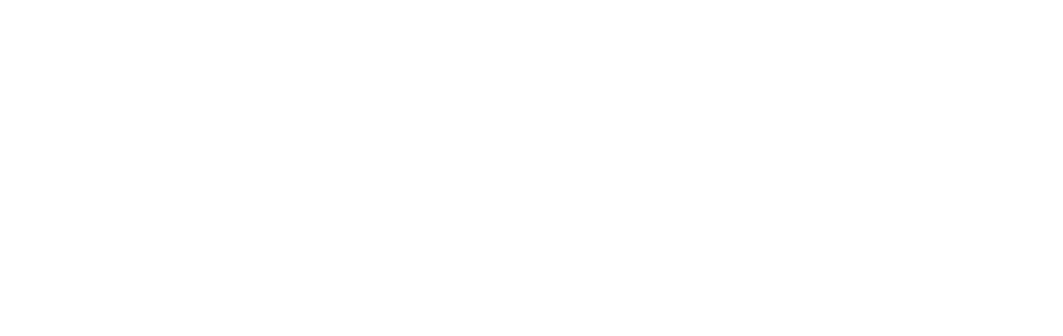
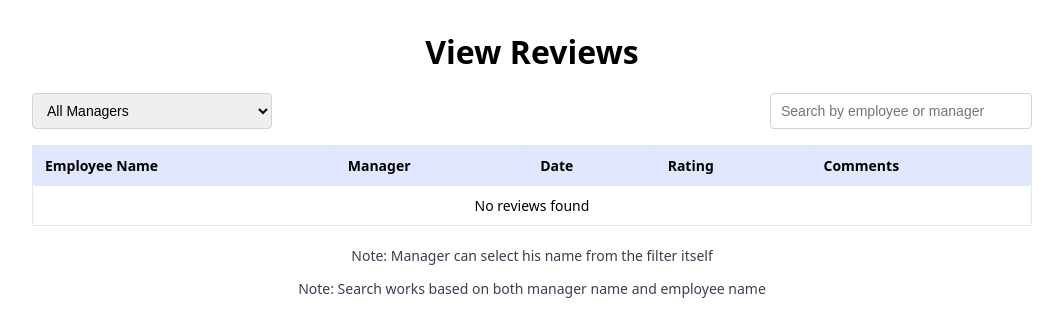
Before and after one commit to sauravkediaa/emp-review, a React (Create React App) app: page /view-reviews in a window 1280 px wide. Before the commit this address had no page. Shown: the top 336 px of the page, without its empty margins (108-1171 px from the left). Built offline with nearby package versions, Linux system fonts and the light colour scheme.

Commit message:
ViewReviews Page Added with CSS + "ViewReviews.js" + "ViewReviews.css

```diff
--- a/src/App.js
+++ b/src/App.js
@@ -13,7 +13,7 @@
         {/* <Route path="/" element={<LandingPage />} /> */}
         <Route path="/add-employee" element={<AddEmployee />} />
         <Route path="/add-review" element={<AddReview />} />
-        {/* <Route path="/view-reviews" element={<ViewReviews />} /> */}
+        <Route path="/view-reviews" element={<ViewReviews />} />
       </Routes>
     </BrowserRouter>
   );
--- a/src/pages/ViewReviews.js
+++ b/src/pages/ViewReviews.js
@@ -0,0 +1,139 @@
+import { useEffect, useState } from "react";
+import { getReviews } from "../utils/storage";
+import "../styles/ViewReviews.css";
+
+function ViewReviews() {
+  const [reviews, setReviews] = useState([]);
+  const [searchTerm, setSearchTerm] = useState("");
+  const [managerFilter, setManagerFilter] = useState("");
+  const [currentPage, setCurrentPage] = useState(1);
+
+  const PAGE_SIZE = 5;
+
+  // Load reviews on mount
+  useEffect(() => {
+    const data = getReviews();
+    setReviews(data);
+  }, []);
+
+  // Get unique managers for dropdown
+  const managers = [...new Set(reviews.map((r) => r.manager))];
+
+  // Search + filter logic
+  const filteredReviews = reviews.filter((review) => {
+    const matchesSearch =
+      review.employeeName.toLowerCase().includes(searchTerm.toLowerCase()) ||
+      review.manager.toLowerCase().includes(searchTerm.toLowerCase());
+
+    const matchesManager = !managerFilter || review.manager === managerFilter;
+
+    return matchesSearch && matchesManager;
+  });
+
+  // Pagination logic
+  const totalPages = Math.ceil(filteredReviews.length / PAGE_SIZE);
+  const startIndex = (currentPage - 1) * PAGE_SIZE;
+  const paginatedReviews = filteredReviews.slice(
+    startIndex,
+    startIndex + PAGE_SIZE
+  );
+
+  // Reset page when filters change
+  useEffect(() => {
+    setCurrentPage(1);
+  }, [searchTerm, managerFilter]);
+
+  return (
+    <div className="view-reviews-page">
+      <h1 className="view-reviews-title">View Reviews</h1>
+
+      {/* Search + Filter Bar */}
+      <div className="filters-bar">
+        <select
+          value={managerFilter}
+          onChange={(e) => setManagerFilter(e.target.value)}
+        >
+          <option value="">All Managers</option>
+          {managers.map((manager, index) => (
+            <option key={index} value={manager}>
+              {manager}
+            </option>
+          ))}
+        </select>
+
+        <input
+          type="text"
+          placeholder="Search by employee or manager"
+          value={searchTerm}
+          onChange={(e) => setSearchTerm(e.target.value)}
+        />
+      </div>
+
+      {/* Reviews Table */}
+      <table className="reviews-table">
+        <thead>
+          <tr>
+            <th>Employee Name</th>
+            <th>Manager</th>
+            <th>Date</th>
+            <th>Rating</th>
+            <th>Comments</th>
+          </tr>
+        </thead>
+        <tbody>
+          {paginatedReviews.length === 0 ? (
+            <tr>
+              <td colSpan="5" style={{ textAlign: "center" }}>
+                No reviews found
+              </td>
+            </tr>
+          ) : (
+            paginatedReviews.map((review, index) => (
+              <tr key={index}>
+                <td>{review.employeeName}</td>
+                <td>{review.manager}</td>
+                <td>{review.date}</td>
+                <td>
+                  {"★".repeat(review.rating)}
+                  {"☆".repeat(5 - review.rating)}
+                </td>
+                <td>{review.comments}</td>
+              </tr>
+            ))
+          )}
+        </tbody>
+      </table>
+
+      {/* Pagination Controls */}
+      {totalPages > 1 && (
+        <div className="pagination">
+          <button
+            disabled={currentPage === 1}
+            onClick={() => setCurrentPage((p) => p - 1)}
+          >
+            Prev
+          </button>
+
+          <span>
+            Page {currentPage} of {totalPages}
+          </span>
+
+          <button
+            disabled={currentPage === totalPages}
+            onClick={() => setCurrentPage((p) => p + 1)}
+          >
+            Next
+          </button>
+        </div>
+      )}
+
+      {/* Notes (as per wireframe) */}
+      <div className="notes">
+        <p>Note: Manager can select his name from the filter itself</p>
+        <p>Note: Search works based on both manager name and employee name</p>
+      </div>
+    </div>
+  );
+}
+
+export default ViewReviews;
--- a/src/styles/ViewReviews.css
+++ b/src/styles/ViewReviews.css
@@ -0,0 +1,93 @@
+/* Page wrapper */
+.view-reviews-page {
+  width: 90%;
+  max-width: 1000px;
+  margin: 30px auto;
+  font-family: system-ui, -apple-system, BlinkMacSystemFont, sans-serif;
+}
+
+/* Title */
+.view-reviews-title {
+  text-align: center;
+  font-size: 32px;
+  margin-bottom: 20px;
+  font-weight: 600;
+}
+
+/* Search + filter bar */
+.filters-bar {
+  display: flex;
+  justify-content: space-between;
+  gap: 12px;
+  margin-bottom: 16px;
+}
+
+.filters-bar select,
+.filters-bar input {
+  padding: 8px 10px;
+  font-size: 14px;
+  border: 1px solid #cbd5e1;
+  border-radius: 4px;
+  width: 240px;
+}
+
+/* Table */
+.reviews-table {
+  width: 100%;
+  border-collapse: collapse;
+  background-color: #ffffff;
+}
+
+.reviews-table th,
+.reviews-table td {
+  border: 1px solid #e5e7eb;
+  padding: 10px 12px;
+  text-align: left;
+  font-size: 14px;
+}
+
+.reviews-table th {
+  background-color: #e0e7ff;
+  font-weight: 600;
+}
+
+.reviews-table tr:nth-child(even) {
+  background-color: #f9fafb;
+}
+
+/* Rating stars */
+.reviews-table td:nth-child(4) {
+  font-size: 18px;
+  color: #f59e0b; /* gold */
+}
+
+/* Pagination */
+.pagination {
+  display: flex;
+  justify-content: center;
+  align-items: center;
+  gap: 12px;
+  margin-top: 16px;
+}
+
+.pagination button {
+  padding: 6px 14px;
+  font-size: 14px;
+  border: 1px solid #cbd5e1;
+  border-radius: 4px;
+  background-color: #ffffff;
+  cursor: pointer;
+}
+
+.pagination button:disabled {
+  opacity: 0.5;
+  cursor: not-allowed;
+}
+
+/* Notes below table */
+.notes {
+  margin-top: 20px;
+  font-size: 14px;
+  color: #374151;
+  text-align: center;
+}
```
